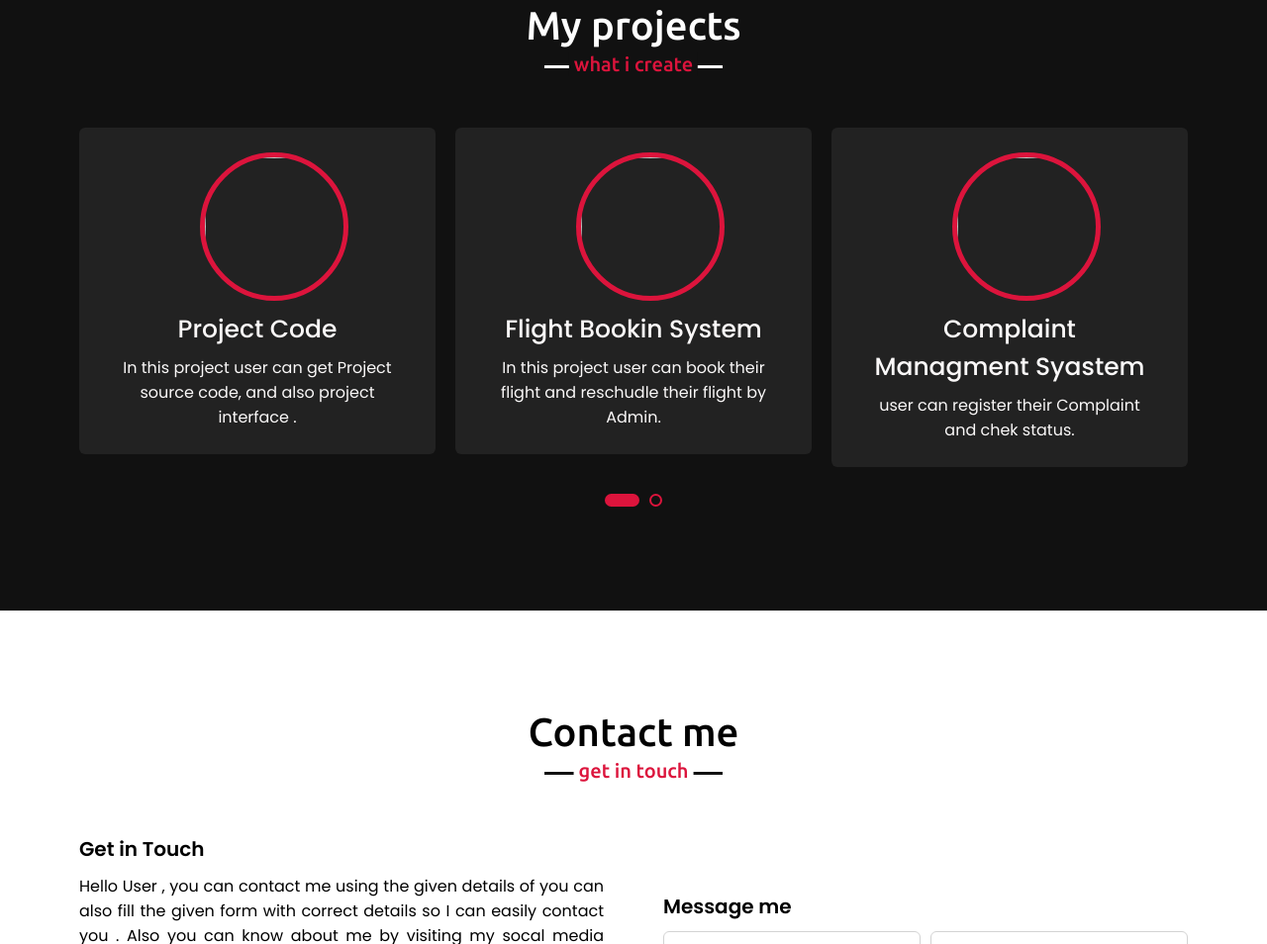
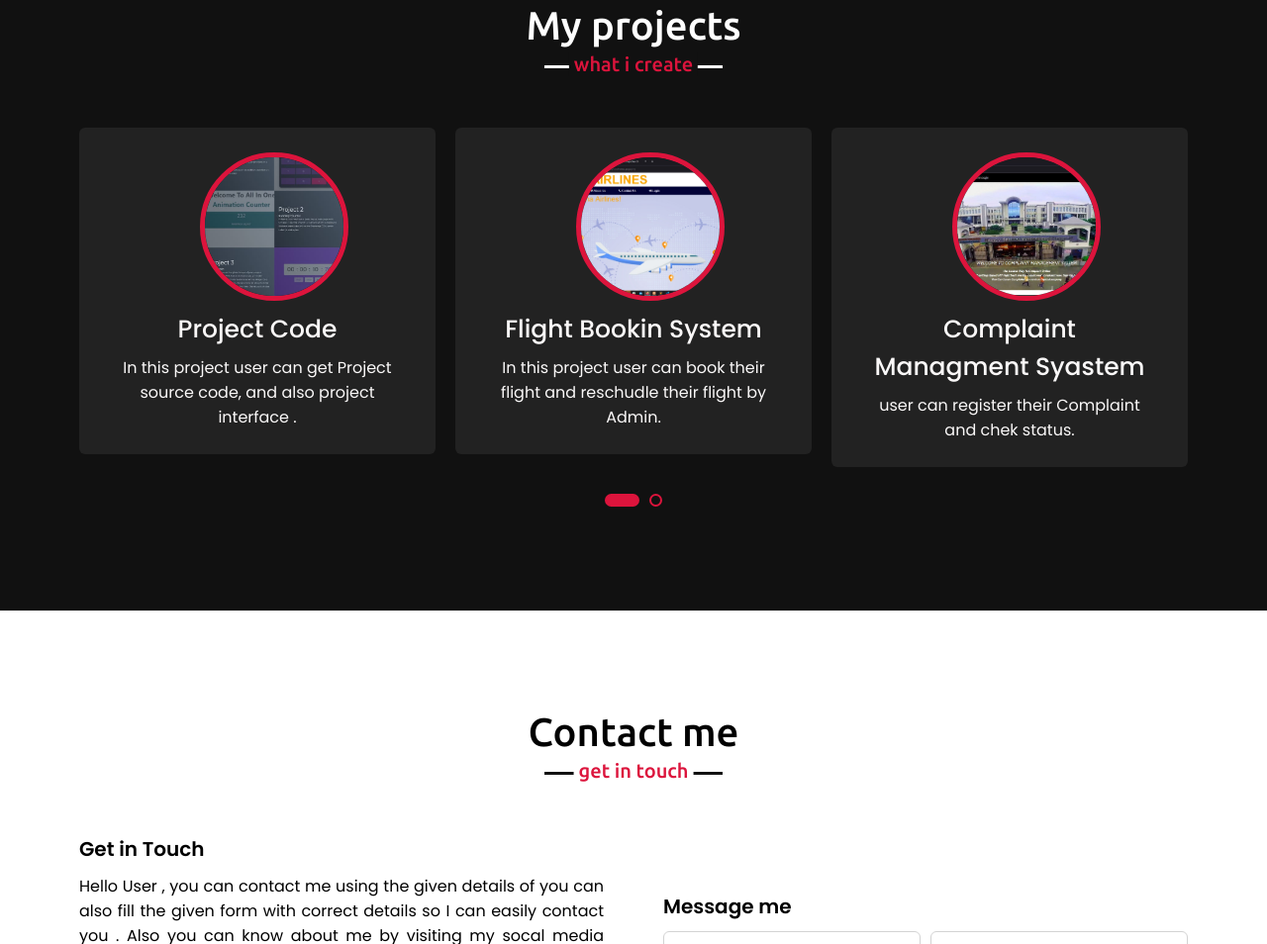
Before and after one commit to iamdeepakpal/Portfolio, a plain HTML site: page index.html in a window 1280 px wide. Shown: the part 3171-4125 px from the top of the page at 99% size. Drawn offline with nearby package versions, Linux system fonts and the light colour scheme.

Commit message:
Update index.html

```diff
--- a/index.html
+++ b/index.html
@@ -210,7 +210,7 @@
                 <div class="card">
                     <div class="box">
                         <a href="https://iamdeepakpal.github.io/All_in_one/" target="_blank"  style="text-decoration: none;  color:rgb(250, 248, 248)">
-                        <img src="images/notes.JPG" alt="" style="margin-left: 30%;">
+                        <img src="notes.JPG" alt="" style="margin-left: 30%;">
                         <div class="text">E-notes Provider</div>
                         <p>In this project user can get hand written notes of all subject related to their course.</p>
                     </a>
@@ -219,7 +219,7 @@
                 <div class="card">
                     <div class="box">
                         <a href="https://iamdeepakpal.github.io/All_in_one/" target="_blank"  style="text-decoration: none;  color:rgb(250, 248, 248)">
-                        <img src="images/project.jpeg" alt="" style="margin-left: 30%;">
+                        <img src="project.jpeg" alt="" style="margin-left: 30%;">
                         <div class="text">Project Code</div>
                         <p>In this project user can get Project source code, and also project interface .</p>
                     </a>
@@ -228,7 +228,7 @@
                 <div class="card">
                     <div class="box">
                         <a href="https://iamdeepakpal.github.io/All_in_one/" target="_blank"  style="text-decoration: none;  color:rgb(250, 248, 248)">
-                        <img src="images/flight.jpeg" alt="" style="margin-left: 30%;">
+                        <img src="flight.jpeg" alt="" style="margin-left: 30%;">
                         <div class="text">Flight Bookin System</div>
                         <p>In this project user can book their flight and reschudle their flight by Admin.</p>
                         </a>
@@ -238,7 +238,7 @@
                 <div class="card">
                     <div class="box">
                         <a href="https://iamdeepakpal.github.io/All_in_one/" target="_blank"  style="text-decoration: none;  color:rgb(250, 248, 248)">
-                        <img src="images/comp.JPG" alt="" style="margin-left: 30%;">
+                        <img src="comp.JPG" alt="" style="margin-left: 30%;">
                         <div class="text">Complaint Managment Syastem</div>
                         <p>user can register their Complaint and chek status.</p>
                         </a>
```
